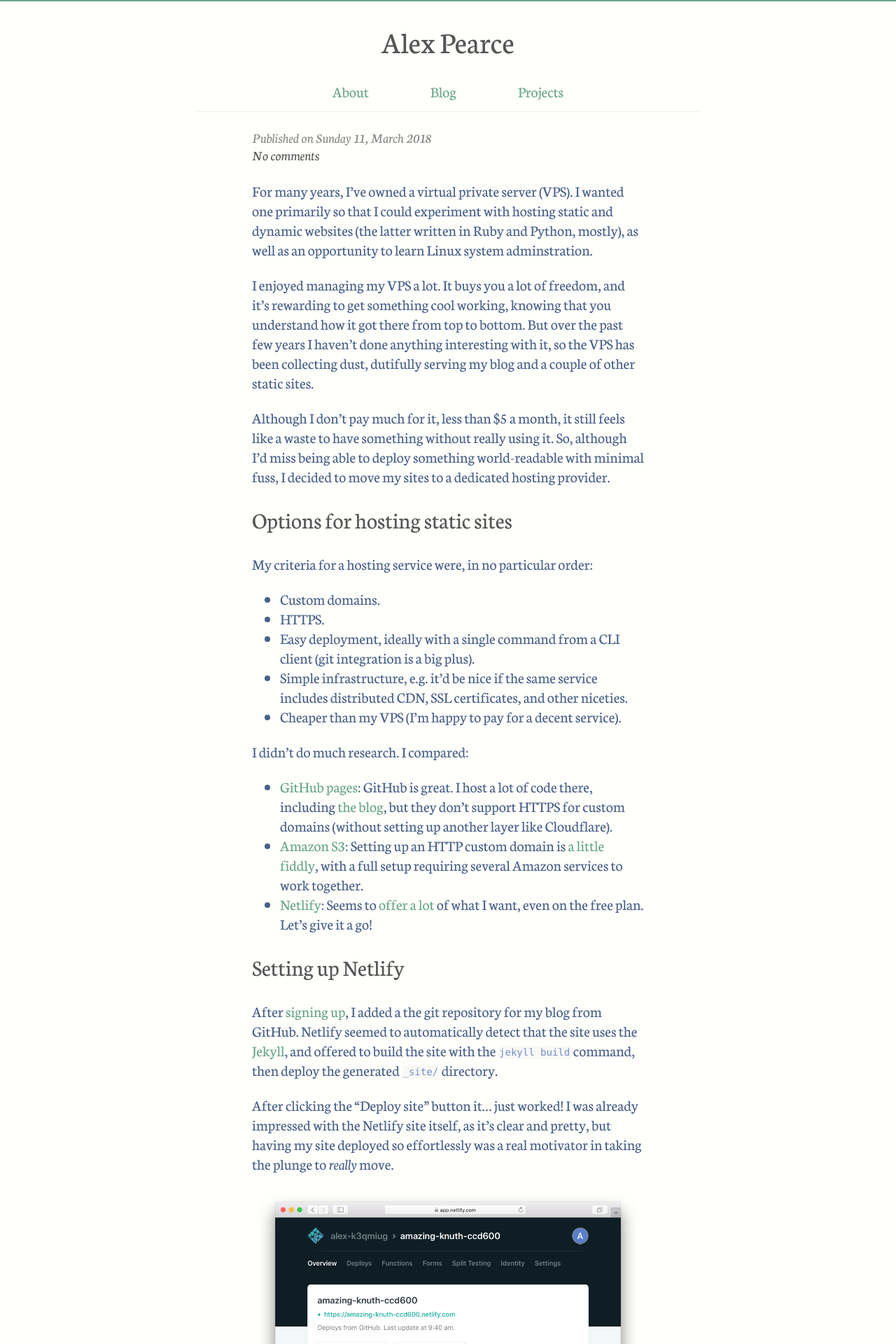
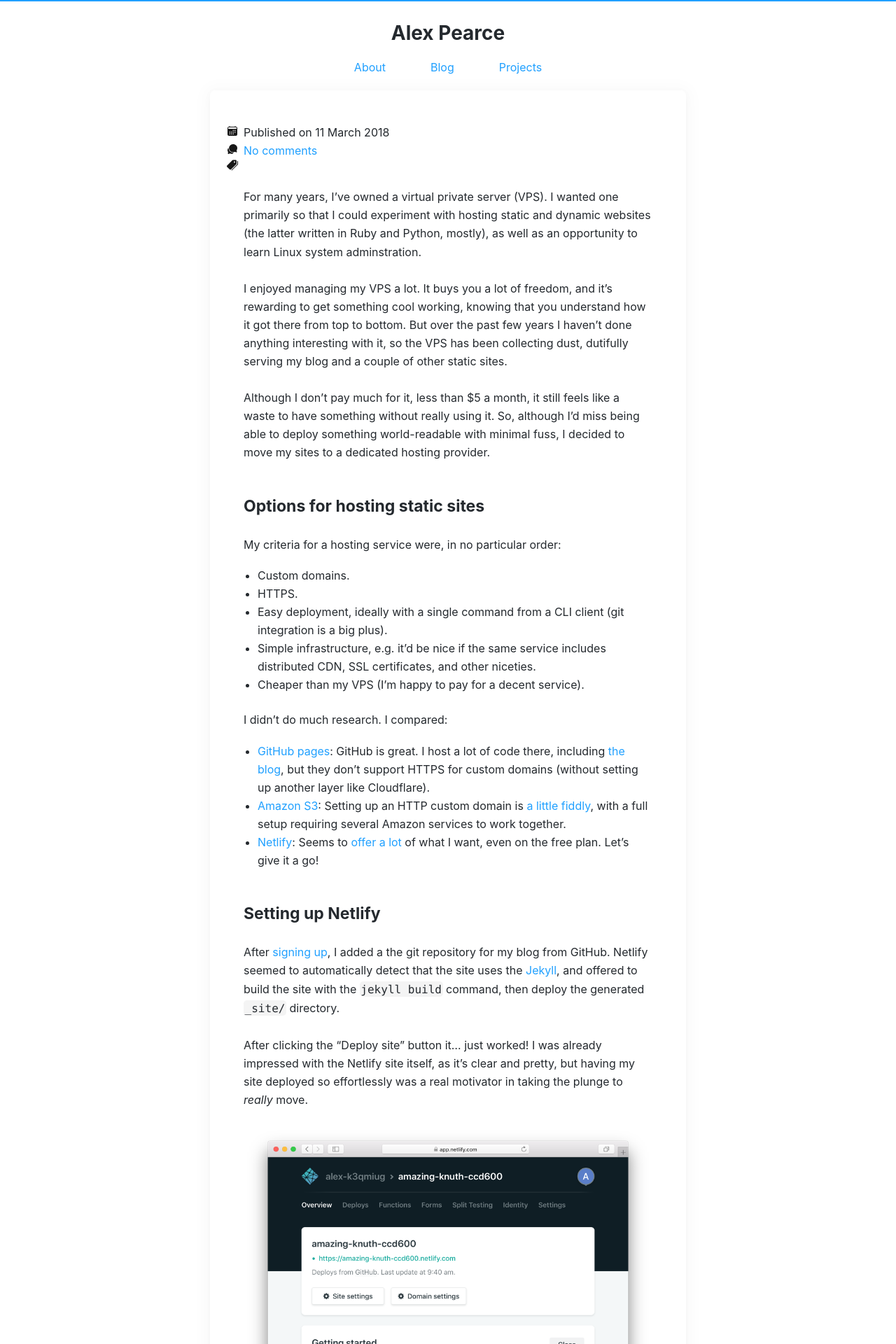
Before and after one commit to alexpearce/home, a Jekyll site: the page built from _posts/tips/2018-03-11-vps-to-netlify.md, in a window 1280 px wide. Shown: the top 1920 px of the page at 70% size. Built offline with Jekyll 4.4.1, drawn with Linux system fonts in a browser that asks for light colours; our own code applies the rules of GitHub Pages for plain Markdown files; comment, search, counter and statistics services are not loaded.

Commit message:
New look 🌈

```diff
--- /dev/null
+++ b/_includes/foot.html
@@ -0,0 +1,22 @@
+<script>
+  "use strict";
+
+  /** Cycle through each `--highlight-color-n` on each page load.
+   *
+   * Total number of colors defined by `--highlight-color-count` variable.
+   *
+   * Why change the page color every refresh? Who knows! 🌈
+   */
+  window.addEventListener("DOMContentLoaded", (event) => {
+    // Local storage key to hold the next value of `n` to set.
+    const ls_key = "current_color";
+
+    const root = document.documentElement;
+    const ncolors = parseInt(window.getComputedStyle(root).getPropertyValue("--highlight-color-count"));
+    // Get the value to set, or set the first value if this is the first visit.
+    const current_color = parseInt(window.localStorage.getItem(ls_key)) || 0;
+    // Set the color (+ 1 as the CSS variables are 1-indexed).
+    root.style.setProperty("--highlight-color", `var(--highlight-color-${current_color + 1})`);
+    window.localStorage.setItem(ls_key, (current_color + 1) % ncolors);
+  });
+</script>
--- a/_includes/head.html
+++ b/_includes/head.html
@@ -10,7 +10,6 @@
   <link rel="apple-touch-icon" href="{{ "/assets/img/favicon-120x120.png" | prepend: site.baseurl }}" sizes="120x120">
   <link rel="apple-touch-icon" href="{{ "/assets/img/favicon-152x152.png" | prepend: site.baseurl }}" sizes="152x152">
 
-  <link href='https://fonts.googleapis.com/css?family=Source+Code+Pro|Neuton:400,700,400italic' rel='stylesheet' type='text/css'>
   <link rel="stylesheet" href="{{ "/assets/css/main.css" | prepend: site.baseurl }}" type="text/css" media="screen">
   <link rel="stylesheet" href="{{ "/assets/css/syntax.css" | prepend: site.baseurl }}" type="text/css" media="screen">
 
--- a/_layouts/post.html
+++ b/_layouts/post.html
@@ -4,15 +4,11 @@ layout: default
 <article class="post" itemscope itemtype="http://schema.org/BlogPosting">
   <header class="post-header">
     <h1 class="post-title" itemprop="name headline"><a href="{{ page.url }}">{{ title }}</a></h1>
-    <h2 class="post-meta">
-      <time datetime="{{ page.date | date_to_xmlschema }}" itemprop="datePublished">
-        Published on {{ page.date | date: "%A %d, %B %Y" }}
-      </time>
-    </h2>
+    <span class="post-date with-icon"><time datetime="{{ page.date | date_to_xmlschema }}" itemprop="datePublished">Published on {{ page.date | date: "%d %B %Y" }}</time></span>
     {% if comments != false %}
-      <h3 class="comment-count"><a href="{{ page.url}}#disqus_thread" data-disqus-identifier="{{ page.url }}">No comments</a></h3>
+      <span class="post-comment-count with-icon"><a href="{{ page.url}}#disqus_thread" data-disqus-identifier="{{ page.url }}">No comments</a></span>
     {% endif %}
-    <ul class="tags">
+    <ul class="post-tags with-icon">
       {% for tag in tags %}
         <li><a href="/blog/tags/{{ tag | slug }}/">{{ tag }}</a></li>
       {% endfor %}
@@ -22,7 +18,7 @@ layout: default
     {{ content }}
   </div>
   <footer>
-    <a class="top" href="#">top ▴</a>
+    <a class="top" href="#">back to top &uarr;</a>
   </footer>
   {% include comments.html %}
 </article>
--- a/assets/css/main.css
+++ b/assets/css/main.css
@@ -1,29 +1,53 @@
-/* Stylesheet for alexpearce.me
-
-The idea is to be mobile-first, using media queries when things need to change
-for larger (desktop) browsers.
-There there are two breakpoints: the first at $content-width, when the viewport
-is at least as wide as the main content, and the second at $body-width, when
-the viewport is at least as wide as the widest possible element in the body.
-
-*/
+/** Stylesheet for alexpearce.me
+ *
+ * The idea is to be mobile-first, using media queries when things need to
+ * change for larger (desktop) browsers.
+ * There is one breakpoint at --content-width, when the viewport is at least as
+ * wide as the main content.
+ *
+ * Inspired by:
+ *
+ * - https://www.conventionalcommits.org/
+ * - https://nowodzinski.pl/syncope/
+ *
+ * With icons from https://github.com/ionic-team/ionicons.
+ *
+ */
 
 :root {
-  --font-stack: Neuton, Baskerville, Georgia, serif;
-  --mono-stack: 'Source Code Pro', Consolas, Menlo, Courier, monospace;
+  /* Maximum width of any element inside <main> */
+  --content-width: 680px;
 
-  --background-color: #fffffc;
+  /* System font stack
+   * https://css-tricks.com/snippets/css/system-font-stack/
+   * https://www.digitalocean.com/community/tutorials/css-system-font-stack
+   */
+  --font-stack: -apple-system, BlinkMacSystemFont, "Segoe UI", Roboto, Helvetica, Arial, sans-serif, "Apple Color Emoji", "Segoe UI Emoji", "Segoe UI Symbol";
+  --mono-stack: SFMono-Regular, Menlo, Monaco, Consolas, "Liberation Mono", "Courier New", monospace;
+
+  --background-color: #ffffff;
   /* Body text */
-  --copy-color: #496187;
+  --copy-color: #24292e;
   /* Links, highlight borders, etc. */
-  --highlight-color: #68a58e;
+  /* The different colors are cycled through using a JavaScript snippet. */
+  --highlight-color-count: 3;
+  --highlight-color-1: #20a0ff;
+  --highlight-color-2: #de4943;
+  --highlight-color-3: #5bad64;
+  --highlight-color: var(--highlight-color-1);
   /* Headers, including anchor headers */
-  --header-color: #555;
+  --header-color: var(--copy-color);
+  /* Code background color */
+  --code-background: #f4f4f4;
+}
 
-  /* Maximum width of any element inside <body> */
-  --body-width: 720px;
-  /* Maximum width of any element inside <main> */
-  --content-width: 560px;
+/* Colours when OS dark mode is enabled. */
+@media (prefers-color-scheme: dark) {
+  :root {
+    --background-color: #38444c;
+    --copy-color: #f0f4f8;
+    --code-background: #2f3940;
+  }
 }
 
 /* @begin Structure and layout */
@@ -36,51 +60,23 @@ the viewport is at least as wide as the widest possible element in the body.
 html {
   margin: 0;
   padding: 0;
-  /* A big font for improved readability */
-  font-size: 1.2em;
   border-top: 2px solid var(--highlight-color);
-}
-
-/* Use a bigger font on bigger screens */
-@media only screen and (min-width: 560px) {
-  html {
-    font-size: 1.375em;
-  }
 }
 
 body {
   width: 100%;
   margin: 0;
   padding: 0 1em;
+  font-size: 16px;
   font-family: var(--font-stack);
+  line-height: 1.63em;
   background: var(--background-color);
   color: var(--copy-color);
 }
 
-@media only screen and (min-width: 720px) {
-  body {
-    width: var(--body-width);
-    margin: 0 auto;
-    padding: 0;
-  }
-}
-
-main {
-  width: 100%;
-  margin: 0 auto;
-}
-
-@media only screen and (min-width: 560px) {
-  main {
-    width: var(--content-width);
-  }
-}
-
-.masthead {
-  /* Match the h1.title margin */
-  margin: 0 0 0.67em 0;
-  padding: 0 0 0.67em 0;
-  border-bottom: 1px solid #eee;
+.masthead h1 {
+  padding-top: 0;
+  text-align: center;
 }
 
 .masthead nav ul {
@@ -95,13 +91,34 @@ main {
   margin: 0 2em;
 }
 
-hr.footnotes-sep {
-  border: 0;
-  border-top: 1px dashed #eee;
+main {
+  margin: 20px auto;
+  padding: 24px;
+  border-radius: 8px;
 }
 
-.footnotes {
-  font-size: 0.8em;
+@media only screen and (min-width: 680px) {
+  main {
+    width: var(--content-width);
+    padding: 24px 48px;
+    box-shadow: 0 2px 10px 0 rgba(0, 0, 0, 0.03), 0 2px 20px 10px rgba(0, 0, 0, 0.02);
+  }
+
+  @media (prefers-color-scheme: dark) {
+    main {
+      /* Need a stronger shadow to offset the darker background. */
+      box-shadow: 0 2px 10px 0 rgba(0, 0, 0, 0.075), 0 2px 20px 10px rgba(0, 0, 0, 0.05);
+    }
+  }
+}
+
+hr, footer {
+  border: 0;
+  border-top: 1px solid #eee;
+}
+
+hr.footnotes-sep {
+  border-top-style: dashed;
 }
 
 footer {
@@ -114,27 +131,65 @@ footer {
   /* Space the elements evenly */
   justify-content: space-between;
   margin: 1em 0 0 0;
-  padding: 0.67em 0 1em 0;
-  border-top: 1px solid #eee;
-  font-size: 0.8em;
+  padding: 1em 0;
+}
+
+@media (prefers-color-scheme: dark) {
+  hr, footer {
+    border-top-color: #495862;
+  }
 }
 
 /* @end Structure and layout */
 
 /* @begin Typography */
 
+/**
+ * Vertical rhythm by Syncope
+ * http://nowodzinski.pl/syncope
+ */
+
+h1 {
+	font-size: 1.75em;
+	line-height: 1.86em;
+	padding-top: 1.50em;
+	margin-bottom: 0.357em;
+}
+
+h2 {
+	font-size: 1.44em;
+	line-height: 1.13em;
+	padding-top: 1.35em;
+	margin-bottom: 0.913em;
+}
+
+h3 {
+	font-size: 1.19em;
+	line-height: 1.37em;
+	padding-top: 1.74em;
+	margin-bottom: 1.00em;
+}
+
+h4 {
+	font-size: 1.00em;
+	line-height: 1.63em;
+	padding-top: 0.500em;
+	margin-bottom: 1.13em;
+}
+
+p {
+	font-size: 1.00em;
+	line-height: 1.63em;
+	padding-top: 0.500em;
+	margin-bottom: 1.13em;
+}
+
 h1, h2, h3 {
-  /* Non-bold headers */
-  font-weight: 400;
   color: var(--header-color);
 }
 
 h1 a, h2 a, h3 a {
   color: var(--header-color);
-}
-
-.masthead h1 {
-  text-align: center;
 }
 
 a {
@@ -143,7 +198,12 @@ a {
 }
 
 a:hover {
-  border-bottom: 1px solid #e9e9e9;
+  text-decoration: underline;
+}
+
+ul, ol {
+  /* List item text is roughly flush with surrounding text */
+  padding-left: 1.25em;
 }
 
 /* @end Typography */
@@ -155,36 +215,53 @@ img {
 
 /* @begin Post listing and posts */
 
-.post-excerpt, header {
-  margin: 1.1em 0;
-  color: #888;
-
+.post-excerpt span, header span {
+  display: block;
 }
 
-.post-excerpt h1, header h1,
-.post-excerpt h2, header h2,
-.post-excerpt h3, header h3 {
-  color: #888;
+.post-excerpt .description {
+  font-style: italic;
+}
+
+.with-icon::before, .with-icon::before {
+  display: inline-block;
+  content: ' ';
+  background-size: 1em 1em;
+  height: 1em;
+  width: 1em;
+  margin-left: -1.5em;
+  margin-right: 0.5em;
+  /* The SVG source is #000, soften it a little with opacity. */
+  opacity: 0.9;
+}
+
+.post-date::before {
+  background-image: url('icons/calendar.svg');
+}
+
+.post-comment-count::before {
+  background-image: url('icons/chatbubbles.svg');
+}
+
+.post-tags::before {
+  background-image: url('icons/pricetags.svg');
+}
+
+@media (prefers-color-scheme: dark) {
+  /* Change black icons to white. */
+  .with-icon::before {
+    filter: invert();
+  }
 }
 
 .post-excerpt h1, header h1 {
-  margin: 0;
-  font-size: 1.5em;
+  /* These headers already have padding from elements above them,
+   * don't duplicate it
+   */
+  padding: 0;
 }
 
-.post-excerpt h2, header h2 {
-  margin: 0;
-  font-size: 0.9em;
-  font-style: italic;
-}
-
-.post-excerpt h3, header h3 {
-  margin: 0;
-  font-size: 0.9em;
-  font-style: italic;
-}
-
-.tags {
+.post-tags {
   display: flex;
   margin: 0;
   padding: 0;
@@ -192,20 +269,19 @@ img {
   text-transform: lowercase;
 }
 
-.tags li {
+.post-tags li {
   padding: 0 4px;
-  font-size: 0.9em;
 }
 
-.tags li:first-child {
+.post-tags li:first-child {
   padding-left: 0;
 }
 
-.tags li:after {
+.post-tags li:after {
   content: ",";
 }
 
-.tags li:last-child:after {
+.post-tags li:last-child:after {
   content: "";
 }
 
@@ -226,22 +302,21 @@ img {
 
 pre, code {
   font-family: var(--mono-stack);
-  font-size: 0.8em;
+  background: var(--code-background);
+  border-radius: 4px;
 }
 
 pre {
   padding: 0.7em 1em 0.8em 1em;
-  border: 1px solid #eee;
-  border-radius: 2px;
-  border-top: 1px solid #eee;
-  border-bottom: 1px solid #eee;
-  background: #f4f4f6;
   overflow: auto;
 }
 
-.highlight {
-  margin: 0;
-  border-radius: 2px;
+pre code {
+  padding: 0;
+}
+
+code {
+  padding: 0.1em 0.3em 0.2em;
 }
 
 blockquote {
@@ -253,34 +328,16 @@ blockquote {
 }
 
 .alert {
-  padding: 0.7em 1em 0.8em 1em;
-  border-radius: 2px;
+  margin: 1em 0;
+  padding: 0.8em 1em;
+  border-radius: 4px;
   background: var(--highlight-color);
   text-align: center;
 }
 
 .alert a {
   color: #fff;
-  /* TODO: was using darken-by-10% here
-  text-shadow: 0 1px 0 var(--highlight-color);
-}
-
-.post ul, .post ol {
-  /* Have the item marker hang outside the article */
-  margin-left: 0;
-  padding-left: 0;
+  text-shadow: 0 1px 0 rgba(0, 0, 0, 0.15);
 }
 
 /* @end Post/page style */
-
-/* @begin Search page */
-
-.error {
-  display: none;
-}
-
-.error .too-few-parameters, .error .too-many-parameters, .error .no-results {
-  display: none;
-}
-
-/* @end Search page */
--- a/assets/css/syntax.css
+++ b/assets/css/syntax.css
@@ -1,16 +1,17 @@
 /*
-Name:   Duotone Light
-Author: Simurai, adapted from DuoTone themes for Atom (http://simurai.com/projects/2016/01/01/duotone-themes)
+Name:   Base2Tone-Meadow Light
+Author: by Bram de Haan, adapted from DuoTone themes by Simurai (http://simurai.com/projects/2016/01/01/duotone-themes)
 
-Conversion: Bram de Haan (http://atelierbram.github.io/Base2Tone-prism/output/prism/prism-base2tone-morning-light.css)
+http://atelierbram.github.io/Base2Tone-prism/demo/evening/light/
+Prism template for Base2Tone by Bram de Haan (http://atelierbram.github.io/syntax-highlighting/prism/)
 Generated with Base16 Builder (https://github.com/base16-builder/base16-builder)
 */
 
 code[class*="language-"],
 pre[class*="language-"] {
-	font-family: Consolas, Menlo, Monaco, "Andale Mono WT", "Andale Mono", "Lucida Console", "Lucida Sans Typewriter", "DejaVu Sans Mono", "Bitstream Vera Sans Mono", "Liberation Mono", "Nimbus Mono L", "Courier New", Courier, monospace;
+  /* font-family: Consolas, Menlo, Monaco, "Andale Mono WT", "Andale Mono", "Lucida Console", "Lucida Sans Typewriter", "DejaVu Sans Mono", "Bitstream Vera Sans Mono", "Liberation Mono", "Nimbus Mono L", "Courier New", Courier, monospace;
   font-size: 14px;
-	line-height: 1.375;
+  line-height: 1.375; */
   direction: ltr;
   text-align: left;
   white-space: pre;
@@ -25,24 +26,20 @@ pre[class*="language-"] {
   -moz-hyphens: none;
   -ms-hyphens: none;
   hyphens: none;
-	background: #faf8f5;
-	color: #728fcb;
-}
-
-pre > code[class*="language-"] {
-	font-size: 1em;
+  /* background: #fafbf9;
+  color: #4299d7; */
 }
 
 pre[class*="language-"]::-moz-selection, pre[class*="language-"] ::-moz-selection,
 code[class*="language-"]::-moz-selection, code[class*="language-"] ::-moz-selection {
   text-shadow: none;
-	background: #faf8f5;
+  background: #fafbf9;
 }
 
 pre[class*="language-"]::selection, pre[class*="language-"] ::selection,
 code[class*="language-"]::selection, code[class*="language-"] ::selection {
   text-shadow: none;
-	background: #faf8f5;
+  background: #fafbf9;
 }
 
 /* Code blocks */
@@ -62,11 +59,11 @@ pre[class*="language-"] {
 .token.prolog,
 .token.doctype,
 .token.cdata {
-	color: #b6ad9a;
+  color: #bdc3b7;
 }
 
 .token.punctuation {
-	color: #b6ad9a;
+  color: #bdc3b7;
 }
 
 .token.namespace {
@@ -76,23 +73,23 @@ pre[class*="language-"] {
 .token.tag,
 .token.operator,
 .token.number {
-	color: #063289;
+  color: #1b6498;
 }
 
 .token.property,
 .token.function {
-	color: #b29762;
+  color: #66a329;
 }
 
 .token.tag-id,
 .token.selector,
 .token.atrule-id {
-	color: #2d2006;
+  color: #4d8217;
 }
 
 code.language-javascript,
 .token.attr-name {
-	color: #896724;
+  color: #66a329;
 }
 
 code.language-css,
@@ -112,12 +109,12 @@ code.language-scss,
 .token.statement,
 .token.regex,
 .token.atrule {
-	color: #728fcb;
+  color: #277fbe;
 }
 
 .token.placeholder,
 .token.variable {
-	color: #93abdc;
+  color: #8dcefc;
 }
 
 .token.deleted {
@@ -125,7 +122,7 @@ code.language-scss,
 }
 
 .token.inserted {
-	border-bottom: 1px dotted #2d2006;
+  border-bottom: 1px dotted #4d8217;
   text-decoration: none;
 }
 
@@ -139,7 +136,7 @@ code.language-scss,
 }
 
 .token.important {
-	color: #896724;
+  color: #66a329;
 }
 
 .token.entity {
@@ -147,7 +144,7 @@ code.language-scss,
 }
 
 pre > code.highlight {
-	outline: .4em solid #896724;
+  outline: .4em solid #66a329;
   outline-offset: .4em;
 }
 
@@ -155,18 +152,19 @@ pre > code.highlight {
  * http://prismjs.com/plugins/line-numbers/
  */
 .line-numbers .line-numbers-rows {
-	border-right-color: #ece8de;
+  border-right-color: #e6e8e3;
 }
 
 .line-numbers-rows > span:before {
-	color: #cdc4b1;
+  color: #d1d6cd;
 }
 
 /* overrides color-values for the Line Highlight plugin
  * http://prismjs.com/plugins/line-highlight/
+ * alpha transparency in 8 digits hex notation coming to a browser near you soon:
+ * https://drafts.csswg.org/css-color/#hex-notation
  */
 .line-highlight {
-	background: rgba(45, 32, 6, 0.2);
-	background: -webkit-linear-gradient(left, rgba(45, 32, 6, 0.2) 70%, rgba(45, 32, 6, 0));
-	background: linear-gradient(to right, rgba(45, 32, 6, 0.2) 70%, rgba(45, 32, 6, 0));
+  background: #4d821733;
+  background: linear-gradient(to right, #4d821733 70%, #4d821700);
 }
```
Also changed, not shown: blog.html (+12 -7 lines), tags.html (+6 -4 lines), assets/css/icons/calendar.svg (added), assets/css/icons/chatbubbles.svg (added), assets/css/icons/pricetags.svg (added). Lines whose indentation alone changed are shown as unchanged.
